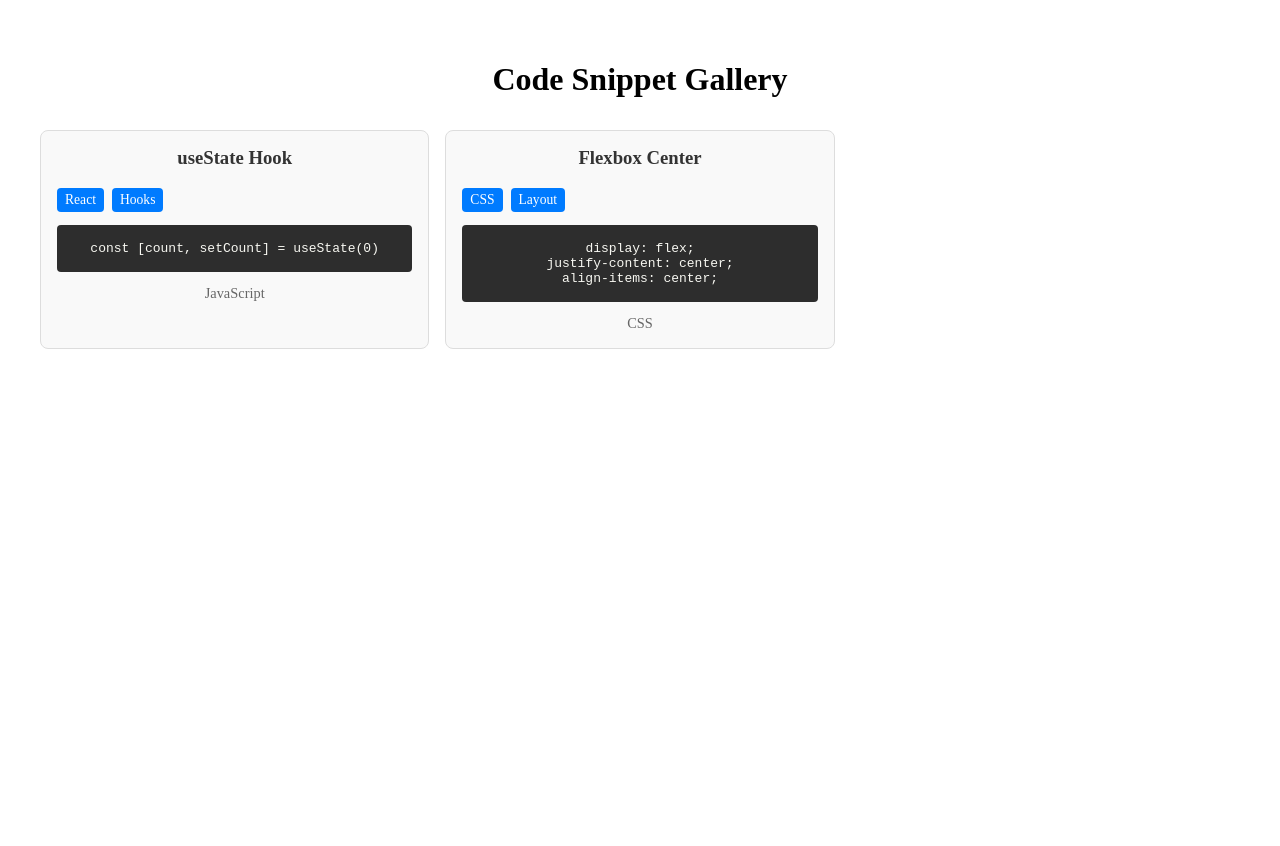
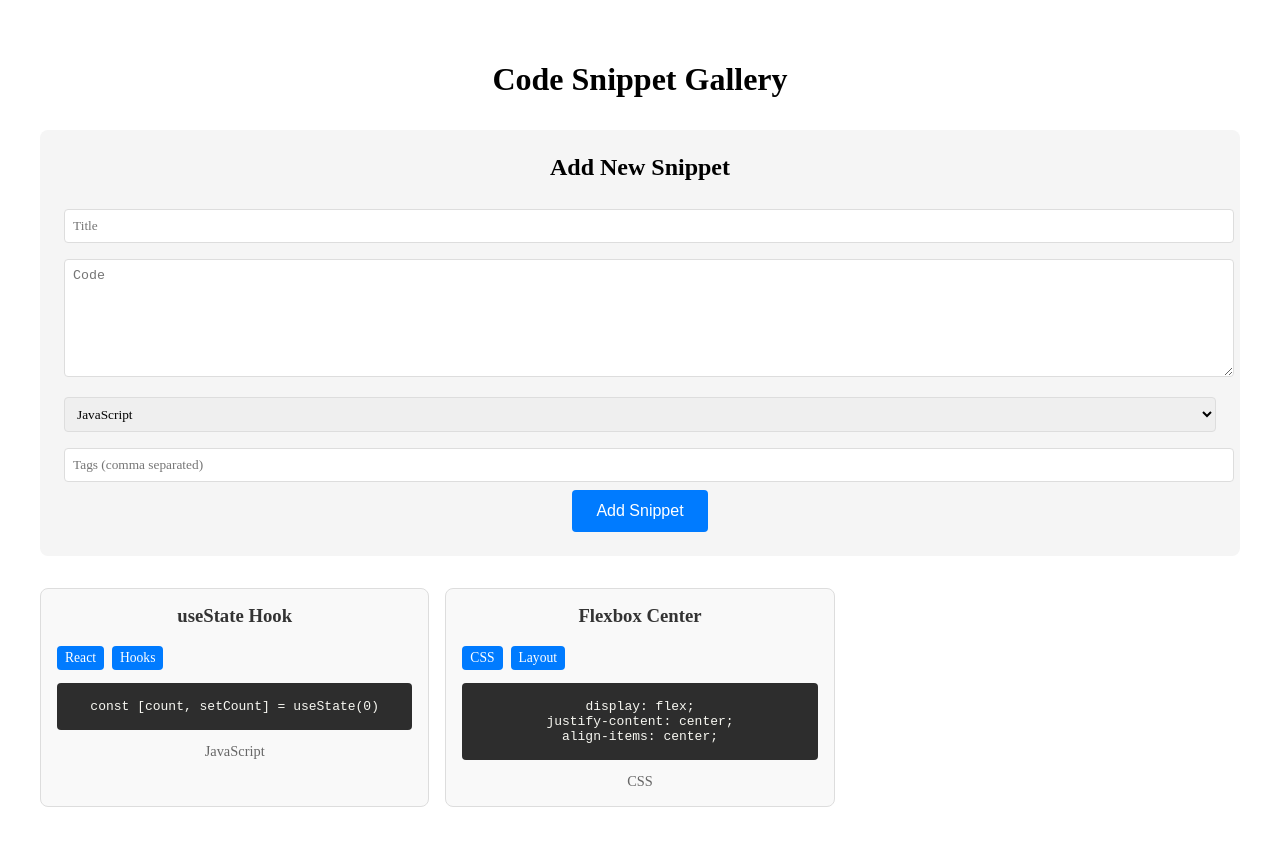
Before and after one commit to yoghourt/code-snippet-gallery, a React (Vite) app: page / in a window 1280 px wide. Before the commit the page ends 800 px from the top, so only its background shows below. Built offline with nearby package versions, Linux system fonts and the light colour scheme.

Commit message:
feat: add new snippet form with TypeScript

```diff
--- /dev/null
+++ b/src/AddSnippetForm.tsx
@@ -0,0 +1,73 @@
+// AddSnippetForm.tsx
+import { useState } from 'react'
+
+interface AddSnippetFormProps {
+  onAdd: (snippet: {
+    title: string
+    code: string
+    language: string
+    tags: string[]
+  }) => void
+}
+
+function AddSnippetForm({ onAdd }: AddSnippetFormProps) {
+  const [title, setTitle] = useState('')
+  const [code, setCode] = useState('')
+  const [language, setLanguage] = useState('JavaScript')
+  const [tags, setTags] = useState('')
+
+  const handleSubmit = (e: React.FormEvent) => {
+    e.preventDefault()
+
+    onAdd({
+      title,
+      code,
+      language,
+      tags: tags.split(',').map(tag => tag.trim())
+    })
+
+    // Clear form
+    setTitle('')
+    setCode('')
+    setTags('')
+  }
+
+  return (
+    <form onSubmit={handleSubmit} className="add-snippet-form">
+      <h2>Add New Snippet</h2>
+
+      <input
+        type="text"
+        placeholder="Title"
+        value={title}
+        onChange={(e) => setTitle(e.target.value)}
+        required
+      />
+
+      <textarea
+        placeholder="Code"
+        value={code}
+        onChange={(e) => setCode(e.target.value)}
+        required
+      />
+
+      <select value={language} onChange={(e) => setLanguage(e.target.value)}>
+        <option>JavaScript</option>
+        <option>TypeScript</option>
+        <option>CSS</option>
+        <option>HTML</option>
+      </select>
+
+      <input
+        type="text"
+        placeholder="Tags (comma separated)"
+        value={tags}
+        onChange={(e) => setTags(e.target.value)}
+      />
+
+      <button type="submit">Add Snippet</button>
+    </form>
+  )
+}
+
+export default AddSnippetForm
--- a/src/App.css
+++ b/src/App.css
@@ -93,3 +93,44 @@ pre {
   font-size: 0.9rem;
   margin: 0.5rem 0 0 0;
 }
+
+.add-snippet-form {
+  background: #f5f5f5;
+  padding: 1.5rem;
+  border-radius: 8px;
+  margin: 2rem 0;
+}
+
+.add-snippet-form h2 {
+  margin-top: 0;
+}
+
+.add-snippet-form input,
+.add-snippet-form textarea,
+.add-snippet-form select {
+  width: 100%;
+  padding: 0.5rem;
+  margin: 0.5rem 0;
+  border: 1px solid #ddd;
+  border-radius: 4px;
+  font-family: inherit;
+}
+
+.add-snippet-form textarea {
+  min-height: 100px;
+  font-family: monospace;
+}
+
+.add-snippet-form button {
+  background: #007bff;
+  color: white;
+  padding: 0.75rem 1.5rem;
+  border: none;
+  border-radius: 4px;
+  cursor: pointer;
+  font-size: 1rem;
+}
+
+.add-snippet-form button:hover {
+  background: #0056b3;
+}
--- a/src/App.tsx
+++ b/src/App.tsx
@@ -1,5 +1,7 @@
 import './App.css'
-import SnippetCard from './SnippetCard.js'
+import SnippetCard from './SnippetCard'
+import AddSnippetForm from './AddSnippetForm'
+import { useState } from 'react'
 
 interface Snippet {
   id: number
@@ -11,7 +13,7 @@ interface Snippet {
 
 function App() {
 
-  const snippets: Snippet[] = [
+  const [snippets, setSnippets] = useState<Snippet[]>([
     {
       id: 1,
       title: "useState Hook",
@@ -26,11 +28,20 @@ function App() {
       language: "CSS",
       tags: ["CSS", "Layout"]
     }
-  ]
+  ])
+
+  const handleAddSnippet = (newSnippet: Omit<Snippet, 'id'>) => {
+    const snippet: Snippet = {
+      ...newSnippet,
+      id: Date.now() // Simple ID generation
+    }
+    setSnippets([snippet, ...snippets])
+  }
 
   return (
     <div>
       <h1>Code Snippet Gallery</h1>
+      <AddSnippetForm onAdd={handleAddSnippet} />
       <div className='snippets-container'>
         {
           snippets.map(snippet => (
```
